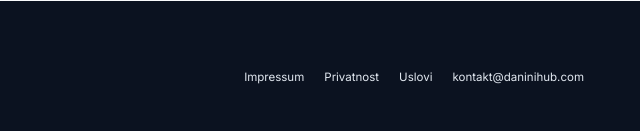
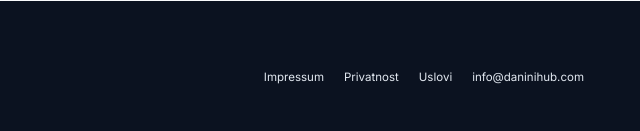
Before and after one commit to danininet/daninihub, an Astro site: page /auto/delivery in a window 1280 px wide. Shown: the part 797-928 px from the top of the page, 640-1280 px from the left. Built offline with nearby package versions, Linux system fonts and the light colour scheme; Astro itself is replaced by a stand-in of ours.

Commit message:
fix(b2b): use confirmed official info@daninihub.com address

```diff
--- a/src/components/Footer.astro
+++ b/src/components/Footer.astro
@@ -28,7 +28,7 @@ const legalLinks = [
       {legalLinks.map((item) => (
         <a href={item.href}>{item.label}</a>
       ))}
-      <a href="mailto:kontakt@daninihub.com">kontakt@daninihub.com</a>
+      <a href="mailto:info@daninihub.com">info@daninihub.com</a>
     </nav>
   </div>
 </footer>
```
